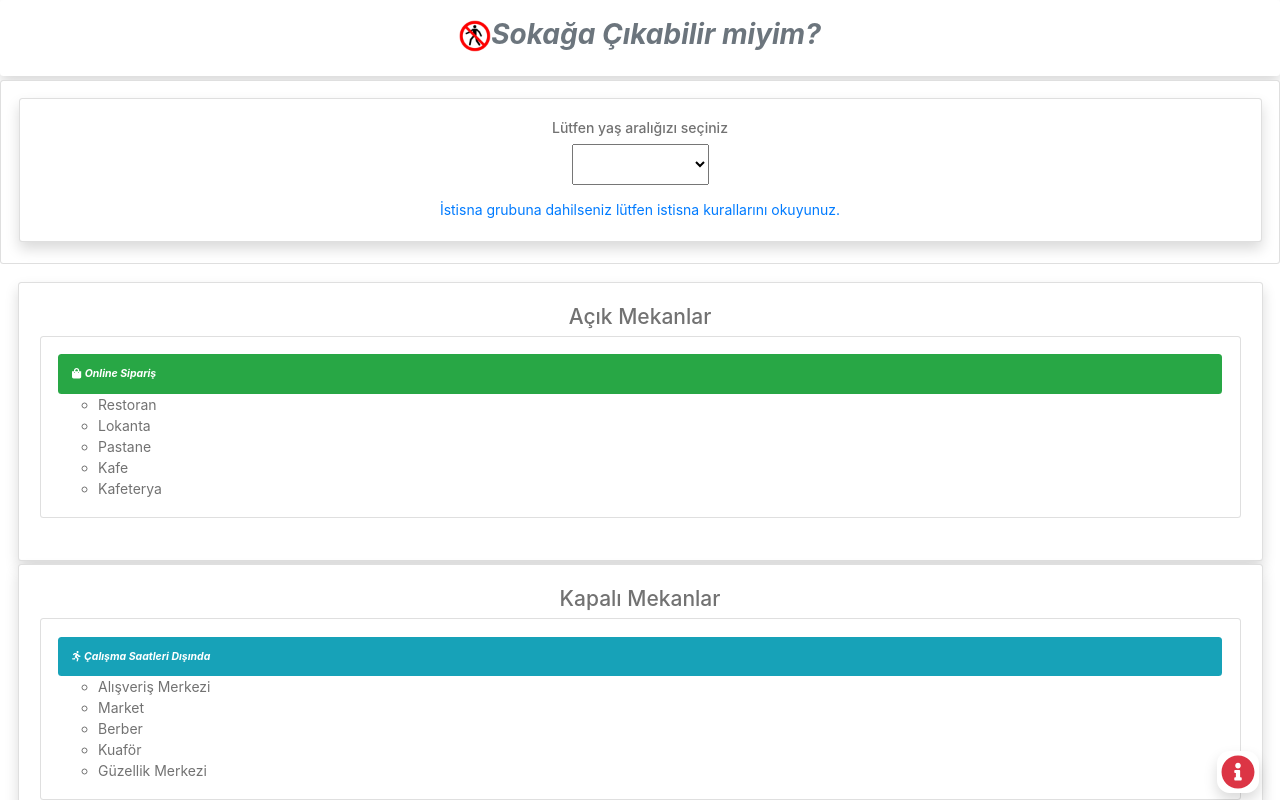
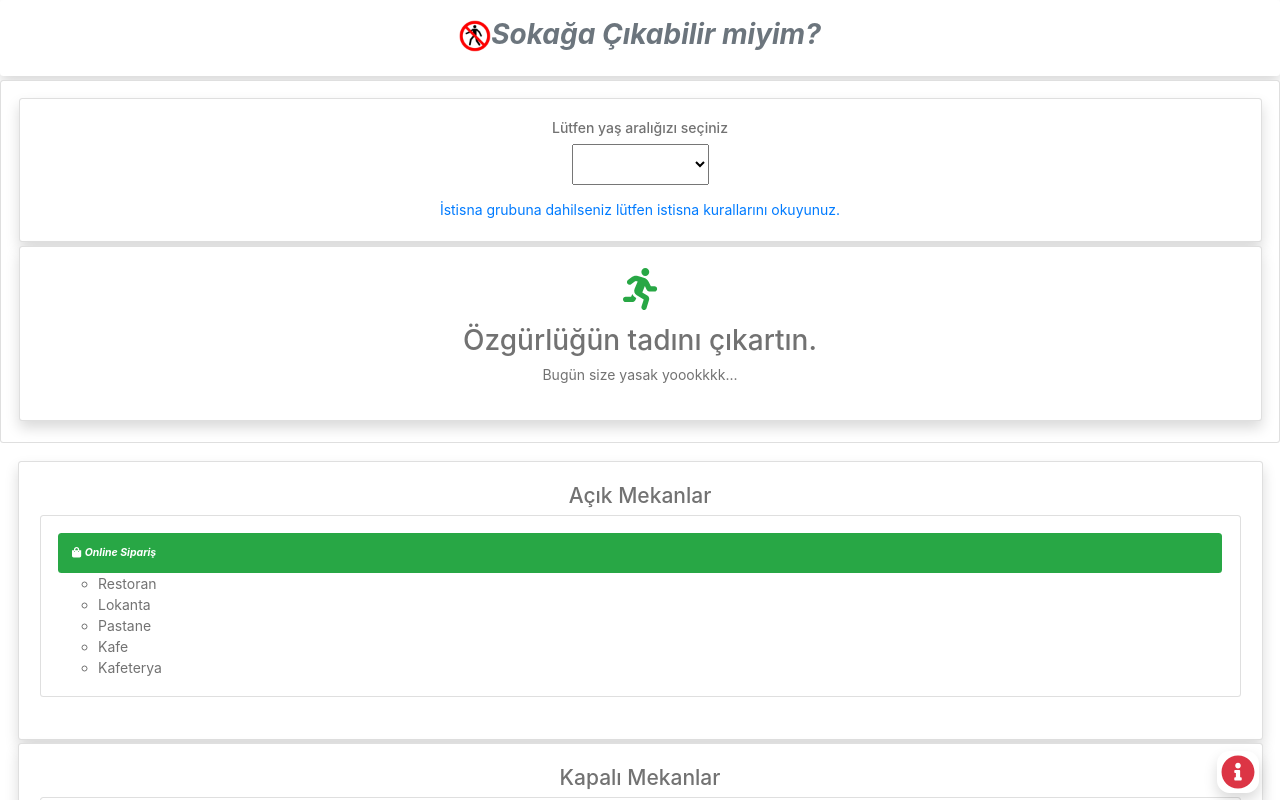
Before and after one commit to abdlkrmdlgr/corona-disari-cikma-yasagi, a Vue app: page / in a window 1280 px wide. Shown: the top 800 px of the page. Built offline with nearby package versions, Linux system fonts and the light colour scheme; the HTML template or start-up script is replaced by a standard one.

Commit message:
yasaklı olmayan günler için ekleme yapıldı.

```diff
--- a/src/App.vue
+++ b/src/App.vue
@@ -61,6 +61,14 @@
                         <div class="saatGosterimi" :class="saatGosterimiClass">{{yasaginKalmakmasiIcinKalanSureComputed[2]}}</div>
                     </div>
                 </div>
+            </div>
+
+            <div class="card mb-1 p-4 shadow p-3 bg-white rounded" v-if="ozgurlukComputed">
+                <p class="text-center">
+                    <font-awesome-icon icon="running" class="fa-3x text-success"/>
+                </p>
+                <h2>Özgürlüğün tadını çıkartın. </h2>
+                <p>Bugün size yasak yoookkkk...</p>
             </div>
         </div>
 
@@ -380,6 +388,9 @@
 
                 return "saatGosterimiSuccess";
             },
+            ozgurlukComputed:function(){
+                return this.yasaginKalkmaZamani === 0 && this.evdeOlmaZamani === 0;
+            }
         },
 
         methods: {
@@ -524,6 +535,10 @@
 
                                 this.evdeOlmaZamani = 0;
                             }
+                        }else{
+                            //Bugün yasak yok.
+                            this.yasaginKalkmaZamani = 0;
+                            this.evdeOlmaZamani = 0;
                         }
                     }
                 }
```
